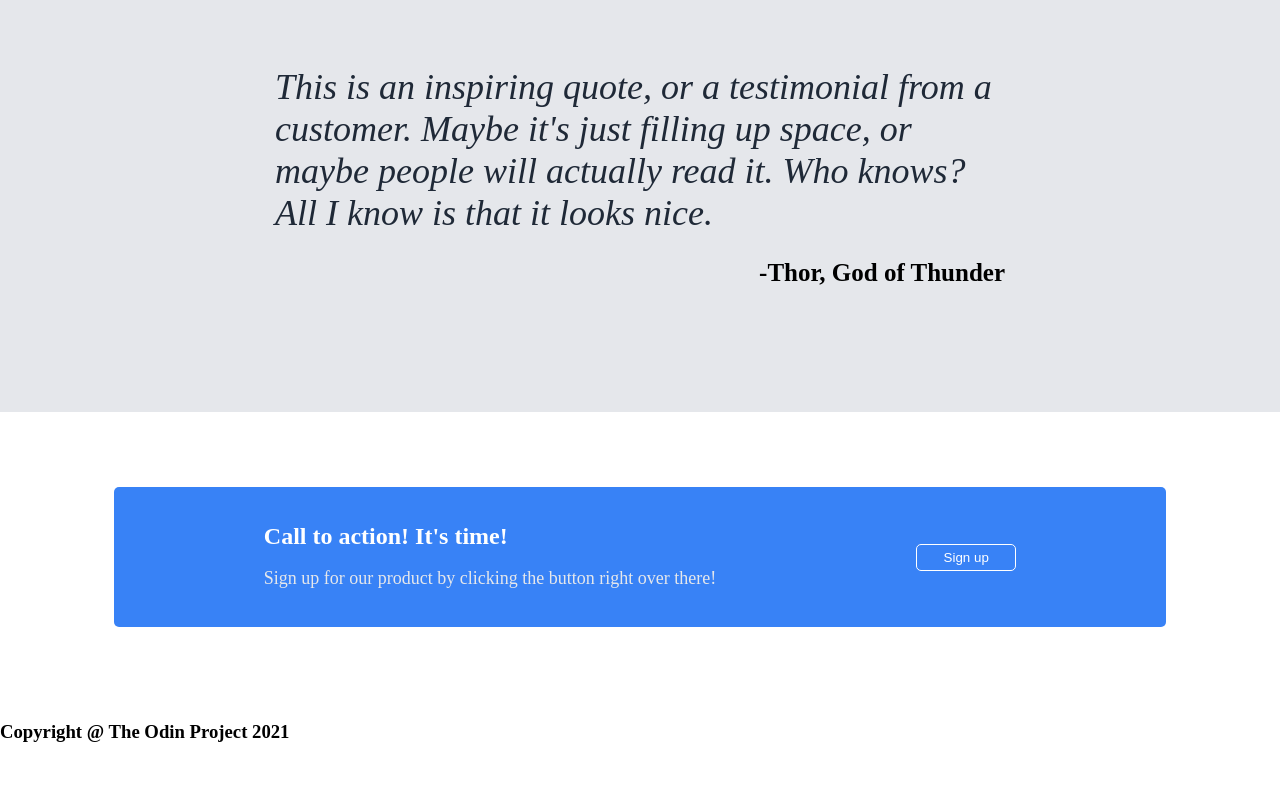
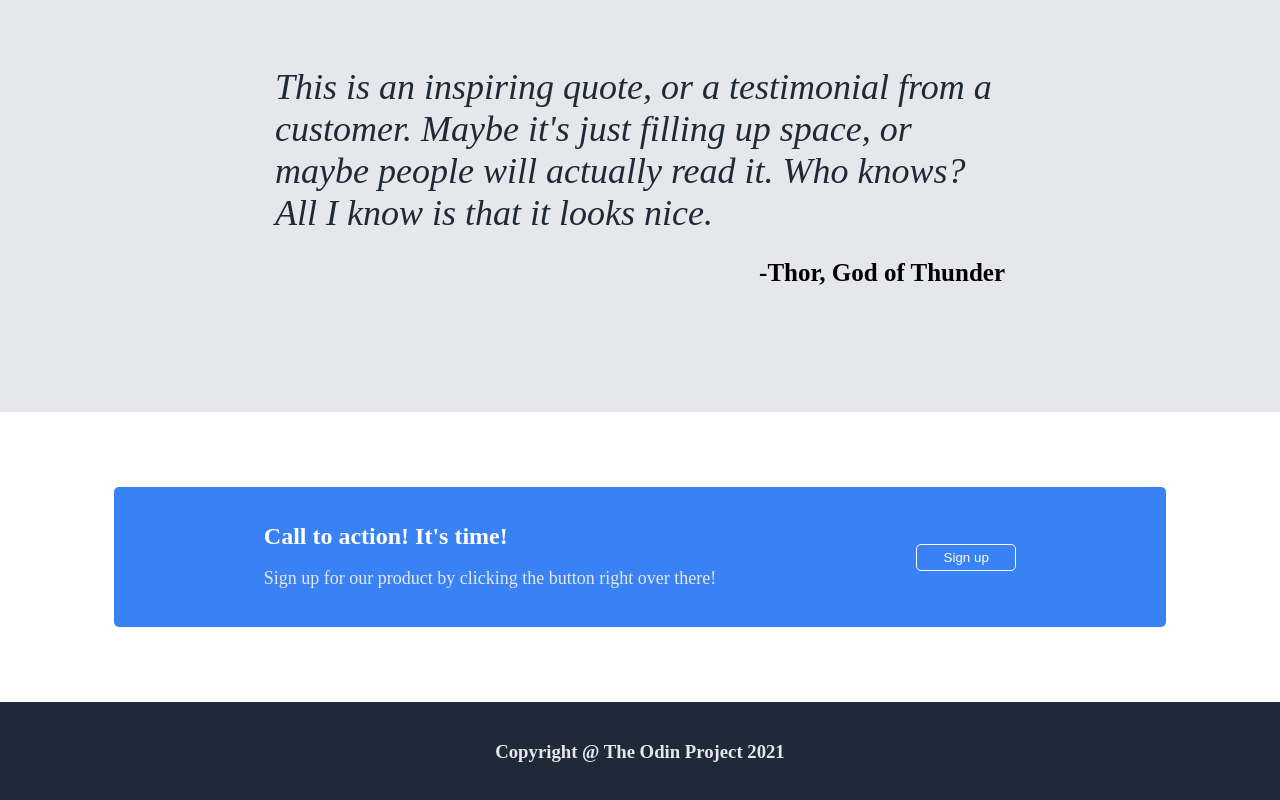
Before and after one commit to MJStone587/odin_landingpage, a plain HTML site: page index.html in a window 1280 px wide. Shown: the part 1159-1959 px from the top of the page. Before the commit the page ends 1921 px from the top, so only its background shows below. Drawn offline with Linux system fonts and the light colour scheme.

Commit message:
adding background color, font color, and padding to footer

```diff
--- a/style.css
+++ b/style.css
@@ -151,3 +151,12 @@ body {
     width: 100px;
     padding: 5px 0px 5px 0px;
 }
+footer {
+    display: flex;
+    justify-content: center;
+    align-items: center;
+    background-color:#1F2937;
+    color: #E5E7EB;
+    padding: 20px 0px 20px 0px;
+
+}
```
